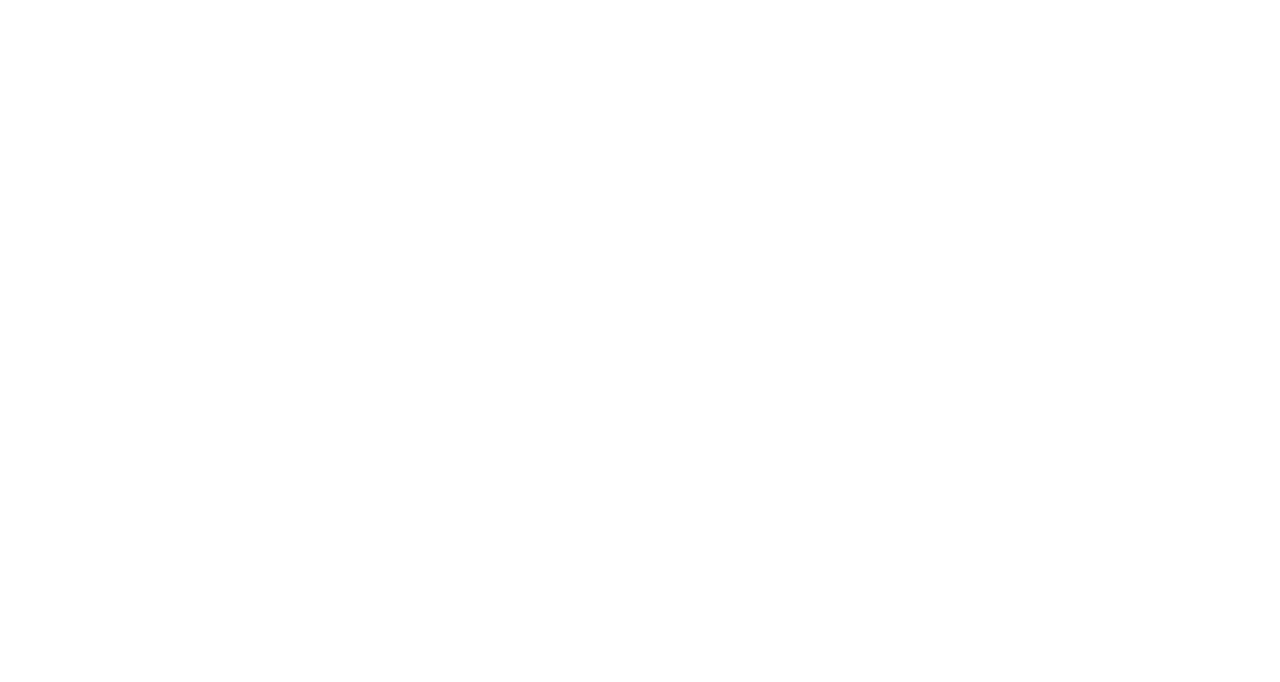
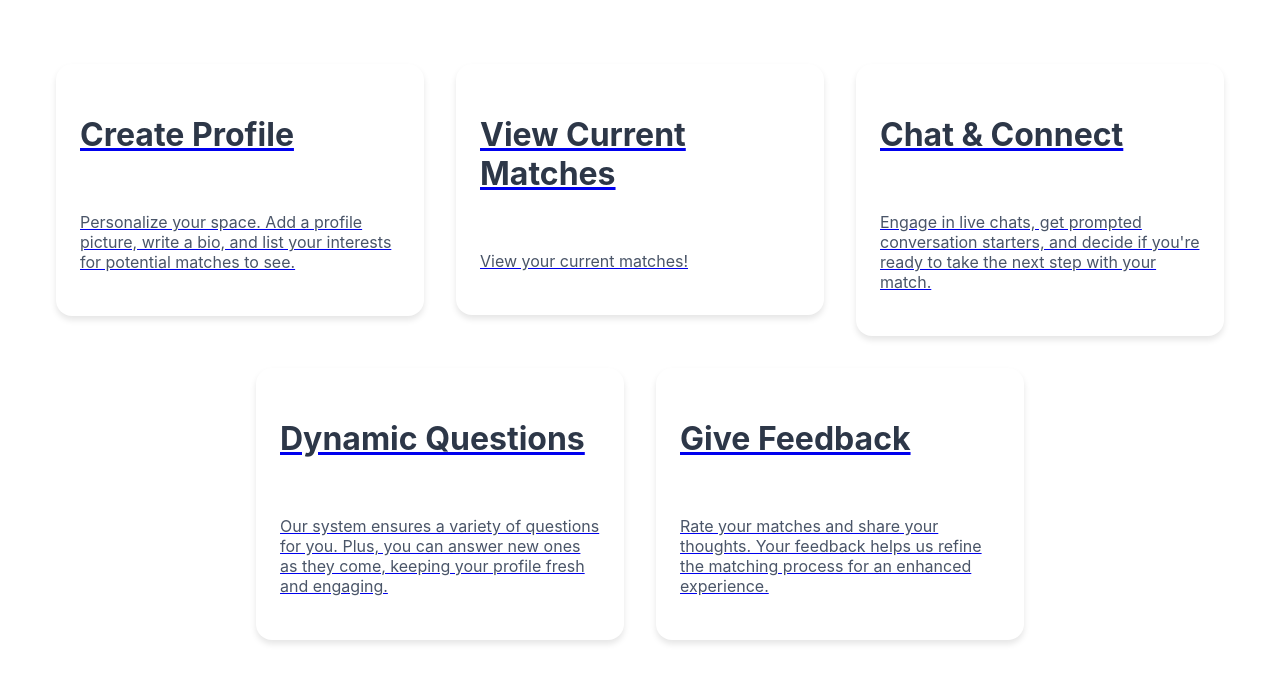
Before and after one commit to ajpieroni/316Heartcoded, a React (Create React App) app in the folder ourapp/reactapp/: page /UserSignedIn in a window 1280 px wide. Before the commit this address had no page. Shown: the top 682 px of the page. Built offline with nearby package versions, Linux system fonts and the light colour scheme.

Commit message:
routing to signin

```diff
--- a/ourapp/reactapp/src/App.js
+++ b/ourapp/reactapp/src/App.js
@@ -1,10 +1,10 @@
 import React, { useState, useEffect, useRef, createContext } from "react";
-import { useLocation } from 'react-router-dom';
+import { useLocation } from "react-router-dom";
 import { BrowserRouter as Router, Routes, Route } from "react-router-dom";
 // import
 // import headerRef
 
-import UserLanding from "./pages/UserLanding";
+import UserLogin from "./pages/UserLogin";
 import "./App.css";
 // import "./Chat.css";
 import axios from "axios";
@@ -15,9 +15,9 @@ import FindMatch from "./pages/FindMatch";
 import Questions from "./pages/Questions";
 import { UserContext } from "./components/contexts/UserContext";
 import SelectUserForFeedback from "./pages/SelectUserForFeedback";
+import UserSignedIn from "./pages/UserSignedIn"
 
 function App() {
-
   function ScrollToTop() {
     const { pathname } = useLocation();
 
@@ -35,16 +35,23 @@ function ScrollToTop() {
         <ScrollToTop />
 
         <Routes>
-          <Route exact path="/" element={<UserLanding />} />
+          <Route exact path="/" element={<UserLogin />} />
           <Route exact path="/Chat" element={<Chat />} />
           <Route exact path="/CreateProfile" element={<CreateProfile />} />
           <Route exact path="/Feedback" element={<Feedback />} />
-          <Route exact path="/SelectUserForFeedback" element={<SelectUserForFeedback />} />
+          <Route
+            exact
+            path="/SelectUserForFeedback"
+            element={<SelectUserForFeedback />}
+          />
           <Route exact path="/FindMatch" element={<FindMatch />} />
           <Route exact path="/Questions" element={<Questions />} />
+          <Route exact path="/UserSignedIn" element={<UserSignedIn />} />'
+          {/* <Route path="/signed-in">
+            <UserSignedIn />
+          </Route> */}
         </Routes>
         {/* </ScrollToTop> */}
-
       </Router>
     </UserContext.Provider>
   );
--- a/ourapp/reactapp/src/pages/CreateProfile.js
+++ b/ourapp/reactapp/src/pages/CreateProfile.js
@@ -1,5 +1,5 @@
 // import React, { useState, useEffect } from "react";
-// import "./UserLanding.css";
+// import "./UserLogin.css";
 // import axios from "axios";
 
 // export default function CreateProfile() {
--- a/ourapp/reactapp/src/pages/SelectUserForFeedback.js
+++ b/ourapp/reactapp/src/pages/SelectUserForFeedback.js
@@ -4,7 +4,7 @@ import Rating from '@mui/material/Rating';
 import { useContext } from "react";
 import { UserContext } from "../components/contexts/UserContext";
 import { Link } from "react-router-dom";
-// import "./UserLanding.css";
+// import "./UserLogin.css";
 import axios from "axios";
 
 
--- a/ourapp/reactapp/src/pages/UserLanding.js
+++ b/ourapp/reactapp/src/pages/UserLogin.js
@@ -1,20 +1,30 @@
 import React, { useState, useEffect, useContext } from "react";
-import "./UserLanding.css";
+import "./UserLogin.css";
+import { useNavigate } from 'react-router-dom';
+
+
 import axios from "axios";
+import { useHistory } from "react-router-dom";
+// const history = useHistory();
 import { Link } from "react-router-dom";
 import { UserContext } from "../components/contexts/UserContext";
 
 import ForgotPassword from "./ForgotPassword";
 import CreateProfile from "./CreateProfile.js";
 
-export default function UserLanding() {
-  const [question, setQuestion] = useState("UNINIT");
+export default function UserLogin() {
+
+  // const [question, setQuestion] = useState("UNINIT");
   const [testUser, setTestUser] = useState("UNINIT");
 
   const { user, setUser } = useContext(UserContext);
   const [username, setUsername] = useState("");
   const [password, setPassword] = useState("");
   const [login, setLogin] = useState(false);
+
+  // const history = useHistory();
+  const navigate = useNavigate();
+
 
   const initializeUser = () => {
     console.log("pressed");
@@ -34,6 +44,9 @@ export default function UserLanding() {
             birthday: data.birthday,
           }));
           sessionStorage.setItem("user", JSON.stringify(data));
+          // setTestUser(user)
+          // history.push("/signed-in");
+          navigate('/UserSignedIn');
           console.log("here is data", data);
           console.log(data.name);
           setLogin(true);
@@ -54,24 +67,6 @@ export default function UserLanding() {
       setLogin(true);
     }
   }, []);
-
-  // const fetchQuestion = () => {
-  //   fetch(`http://localhost:3000/questions/1`)
-  //     .then((response) => response.json())
-  //     .then((data) => setQuestion(data.question))
-  //     .catch((error) => {
-  //       console.error("Error fetching the question:", error);
-  //     });
-  // };
-
-  // const fetchUserName = () => {
-  //   fetch(`http://localhost:3000/test_users/10`)
-  //     .then((response) => response.json())
-  //     .then((data) => setTestUser(data.name)) password(data.hashed_p)
-  //     .catch((error) => {
-  //       console.error("Error fetching the user name:", error);
-  //     });
-  // };
 
   // useEffect(() => {
   //   fetchUserName();
@@ -115,56 +110,7 @@ export default function UserLanding() {
         </div>
       </div>
 
-      <div className="features">
-      <Link to={{
-        pathname: '/CreateProfile',
-        state: { data: user }
-      }}>
-          <div className="feature-card">
-            <h2>Create Profile</h2>
-            <p>
-              Personalize your space. Add a profile picture, write a bio, and
-              list your interests for potential matches to see.
-            </p>
-          </div>
-        </Link>
 
-        <Link to="/FindMatch">
-          <div className="feature-card">
-            <h2>View Current Matches</h2>
-            <p>View your current matches!</p>
-          </div>
-        </Link>
-        <Link to="/Chat">
-          <div className="feature-card">
-            <h2>Chat & Connect</h2>
-            <p>
-              Engage in live chats, get prompted conversation starters, and
-              decide if you're ready to take the next step with your match.
-            </p>
-          </div>
-        </Link>
-        <Link to="/Questions">
-          <div className="feature-card">
-            <h2>Dynamic Questions</h2>
-            <p>
-              Our system ensures a variety of questions for you. Plus, you can
-              answer new ones as they come, keeping your profile fresh and
-              engaging.
-            </p>
-          </div>
-        </Link>
-        <Link to="SelectUserForFeedback">
-          <div className="feature-card">
-            <h2>Give Feedback</h2>
-            <p>
-              Rate your matches and share your thoughts. Your feedback helps us
-              refine the matching process for an enhanced experience.
-            </p>
-          </div>
-        </Link>
-        {/* hello */}
-      </div>
 
       <div className="cta-section">
         <h2 className="cta-title">Ready to find your match?</h2>
--- /dev/null
+++ b/ourapp/reactapp/src/pages/UserSignedIn.js
@@ -0,0 +1,85 @@
+import React, { useState, useEffect, useContext } from "react";
+import "./UserLogin.css";
+import { useNavigate } from 'react-router-dom';
+
+
+import axios from "axios";
+import { useHistory } from "react-router-dom";
+// const history = useHistory();
+import { Link } from "react-router-dom";
+import { UserContext } from "../components/contexts/UserContext";
+
+import ForgotPassword from "./ForgotPassword";
+import CreateProfile from "./CreateProfile.js";
+
+export default function UserSignedIn() {
+
+  // const [question, setQuestion] = useState("UNINIT");
+  const [testUser, setTestUser] = useState("UNINIT");
+
+  const { user, setUser } = useContext(UserContext);
+  const [username, setUsername] = useState("");
+  const [password, setPassword] = useState("");
+  const [login, setLogin] = useState(false);
+
+  // const history = useHistory();
+  const navigate = useNavigate();
+return(
+    <div>
+<div className="features">
+      <Link to={{
+        pathname: '/CreateProfile',
+        state: { data: user }
+      }}>
+          <div className="feature-card">
+            <h2>Create Profile</h2>
+            <p>
+              Personalize your space. Add a profile picture, write a bio, and
+              list your interests for potential matches to see.
+            </p>
+          </div>
+        </Link>
+
+        <Link to="/FindMatch">
+          <div className="feature-card">
+            <h2>View Current Matches</h2>
+            <p>View your current matches!</p>
+          </div>
+        </Link>
+        <Link to="/Chat">
+          <div className="feature-card">
+            <h2>Chat & Connect</h2>
+            <p>
+              Engage in live chats, get prompted conversation starters, and
+              decide if you're ready to take the next step with your match.
+            </p>
+          </div>
+        </Link>
+        <Link to="/Questions">
+          <div className="feature-card">
+            <h2>Dynamic Questions</h2>
+            <p>
+              Our system ensures a variety of questions for you. Plus, you can
+              answer new ones as they come, keeping your profile fresh and
+              engaging.
+            </p>
+          </div>
+        </Link>
+        <Link to="SelectUserForFeedback">
+          <div className="feature-card">
+            <h2>Give Feedback</h2>
+            <p>
+              Rate your matches and share your thoughts. Your feedback helps us
+              refine the matching process for an enhanced experience.
+            </p>
+          </div>
+        </Link>
+        {/* hello */}
+      </div>
+
+
+    </div>
+)
+
+
+}
```
Also changed, not shown: ourapp/reactapp/src/pages/UserLogin.css (renamed from ourapp/reactapp/src/pages/UserLanding.css). Lines whose indentation alone changed are shown as unchanged.
